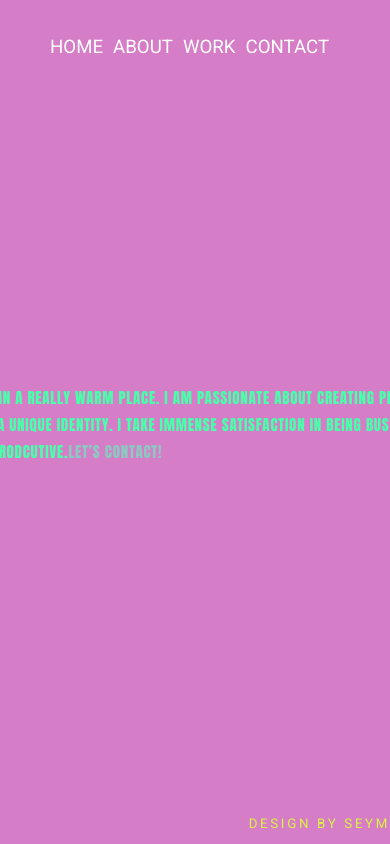
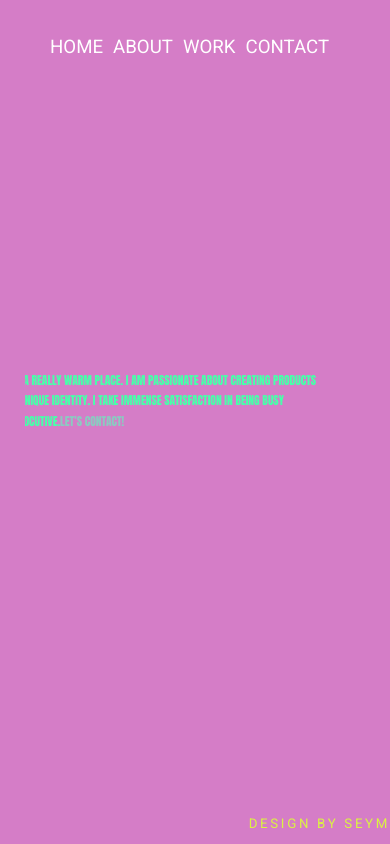
Before and after one commit to seymonyu/seymafirat, a React (Create React App) app: page /about in a window 390 px wide. Built offline with nearby package versions, Linux system fonts and the light colour scheme; a web font is replaced by a local one.

Commit message:
contact page done

```diff
--- a/src/stylesheets/about.scss
+++ b/src/stylesheets/about.scss
@@ -35,3 +35,27 @@
     cursor: cell;
   }
 }
+
+/* Extra small devices (phones, 600px and down) */
+@media only screen and (max-width: 600px) {
+  .animation-container {
+    height: 100vh;
+    width: 100%;
+    margin-left: 50px;
+  }
+  .svg-text {
+    font-size: 20pt;
+    font-family: $font-main;
+    font-weight: lighter;
+    letter-spacing: 0em;
+    text-transform: uppercase;
+  }
+}
+
+/* Medium devices (landscape tablets, 768px and up) */
+@media only screen and (min-width: 600px) and (max-width: 736px) {
+}
+
+/* Large devices (laptops/desktops, 992px and up) */
+@media only screen and (min-width: 737px) and (max-width: 992px) {
+}
```
